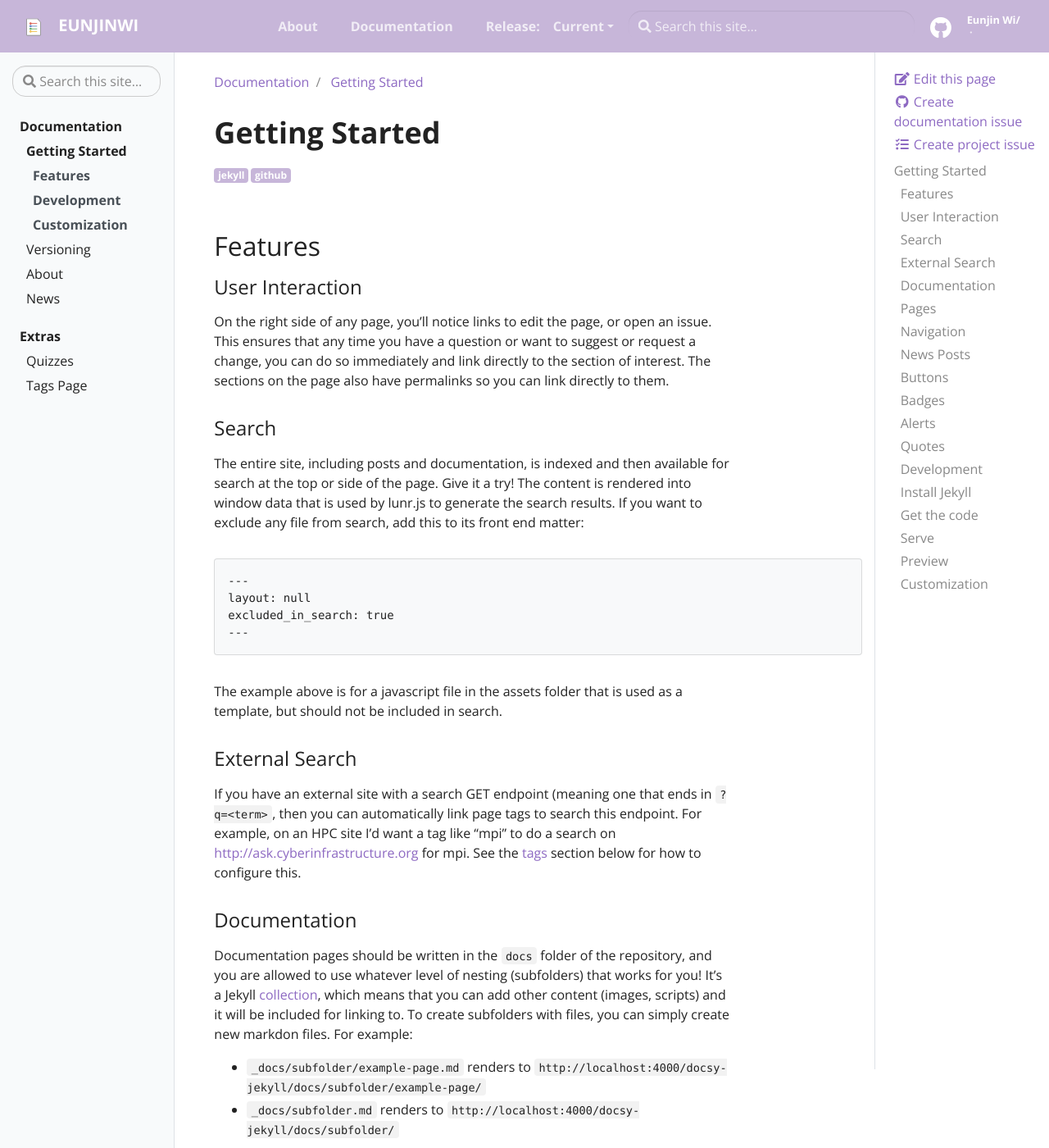
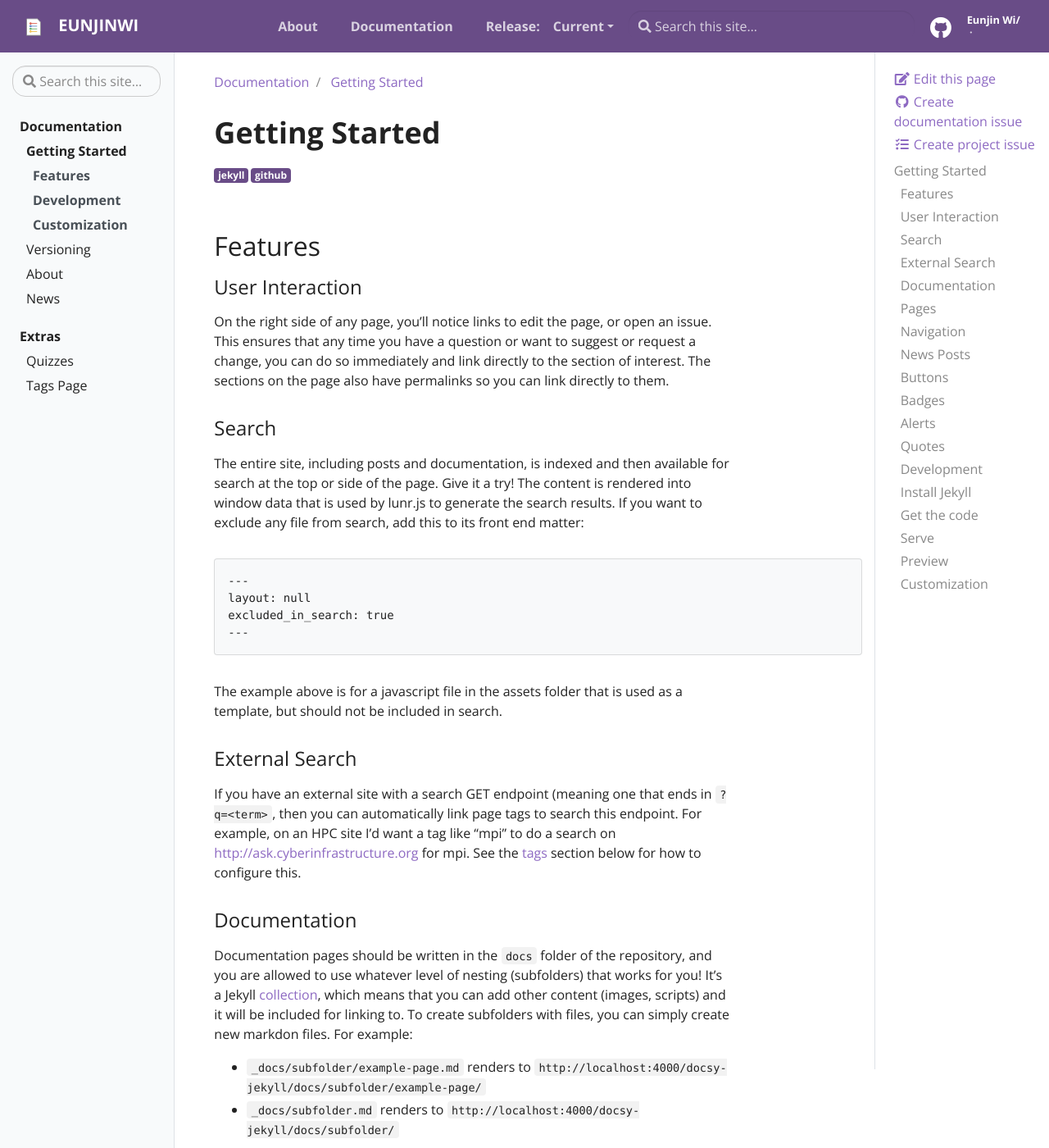
Before and after one commit to EunjinWi/EunjinWi.github.io, a Jekyll site: the page built from _docs/getting-started.md, in a window 1280 px wide and 1400 px high. Shown: the whole window at 82% size. Built offline with Jekyll 4.4.1, drawn with Linux system fonts in a browser that asks for light colours.

Commit message:
Update _config.yml

```diff
--- a/_config.yml
+++ b/_config.yml
@@ -68,7 +68,7 @@ feedback: true
 # If commented, will use material hat theme
 # logo: "assets/img/logo/SRCC-square-red.png"
 logo_pixels: 34
-color: "#c7b6d9" # 연보라. 원래: #30638e 남색
+color: "#694c87" # 연보라: #c7b6d9. 원래: #30638e 남색
 # color: "#8c1515" # primary color for header, buttons
 
 # Build settings
```
